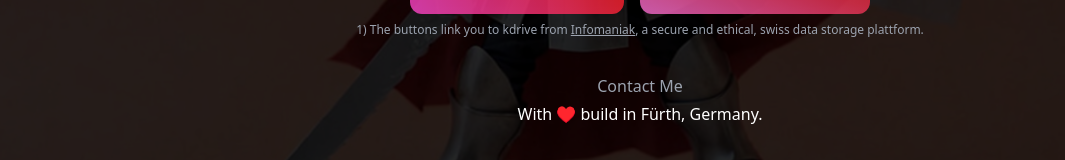
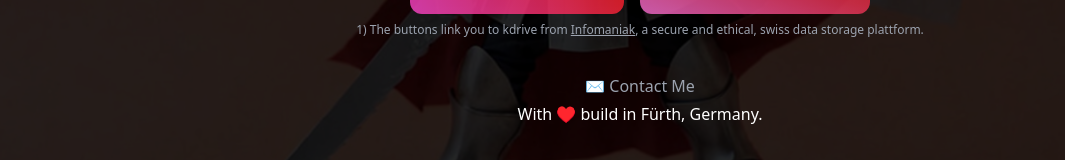
Before and after one commit to ulrichbenedikt/note-hero-website, a Nuxt app: page / in a window 1280 px wide. Shown: the part 502-662 px from the top of the page, without its empty margins (0-1065 px from the left). Built offline with nearby package versions, Linux system fonts and the light colour scheme.

Commit message:
adding mail icon

```diff
--- a/app.vue
+++ b/app.vue
@@ -33,7 +33,7 @@
           href="mailto:be@nedikt.be"
           class="mt-8 text-gray-400 px-2 py-1 hover:text-white transition"
         >
-          Contact Me
+          ✉️ Contact Me
         </a>
         <p>With ♥️ build in Fürth, Germany.</p>
     </div>
```
